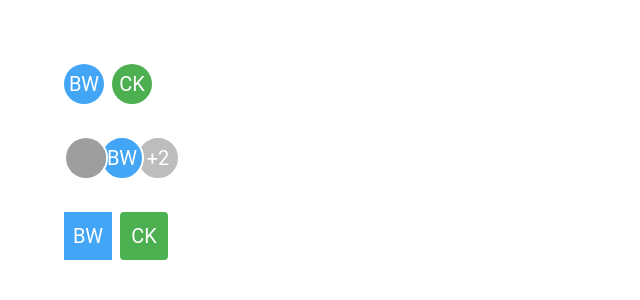
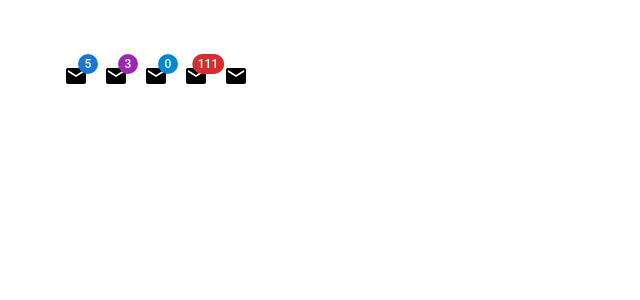
Before and after one commit to Zyar3k/material-ui_training, a React (Create React App) app: page / in a window 1280 px wide. Shown: the top 300 px of the page, without its empty margins (0-640 px from the left). Built offline with nearby package versions, Linux system fonts and the light colour scheme; grey boxes are pictures that could not be loaded.

Commit message:
Mui badge

```diff
--- a/src/App.tsx
+++ b/src/App.tsx
@@ -1,5 +1,6 @@
 import "./App.css";
 import MuiAvatar from "./components/MuiAvatar";
+import MuiBadge from "./components/MuiBadge";
 // import MuiBottomNavigation from "./components/MuiBottomNavigation";
 // import MuiDrawer from "./components/MuiDrawer";
 // import MuiBreadcrumbs from "./components/MuiBreadcrumbs";
@@ -41,7 +42,8 @@
       <MuiSpeedDial /> */}
       {/* <MuiLink /> */}
       {/* <MuiBreadcrumbs /> */}
-      <MuiAvatar />
+      {/* <MuiAvatar /> */}
+      <MuiBadge />
       {/* <MuiBottomNavigation /> */}
     </div>
   );
--- /dev/null
+++ b/src/components/MuiBadge.tsx
@@ -0,0 +1,26 @@
+import { Stack, Badge } from "@mui/material";
+import MailIcon from "@mui/icons-material/Mail";
+
+const MuiBadge = () => {
+  return (
+    <Stack spacing={2} direction="row">
+      <Badge badgeContent={5} color="primary">
+        <MailIcon />
+      </Badge>
+      <Badge badgeContent={3} color="secondary">
+        <MailIcon />
+      </Badge>
+      <Badge badgeContent={0} color="info" showZero>
+        <MailIcon />
+      </Badge>
+      <Badge badgeContent={111} color="error" showZero max={999}>
+        <MailIcon />
+      </Badge>
+      <Badge variant="dot" color="primary" invisible={true}>
+        <MailIcon />
+      </Badge>
+    </Stack>
+  );
+};
+
+export default MuiBadge;
```
